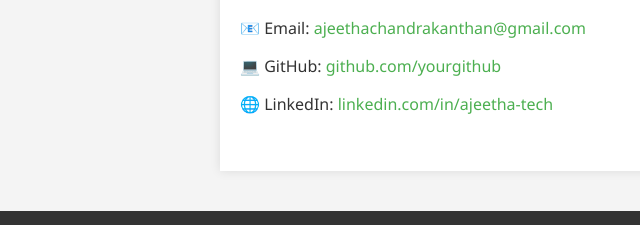
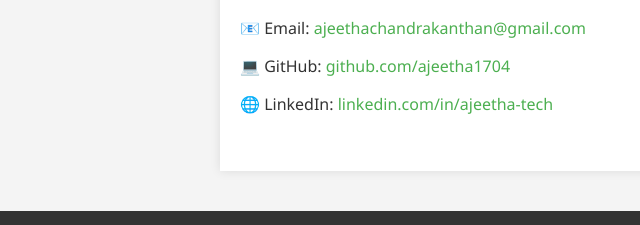
Before and after one commit to ajee1704/portfolio, a plain HTML site: page index.html in a window 1280 px wide. Shown: the part 1264-1489 px from the top of the page, 0-640 px from the left. Drawn offline with Linux system fonts and the light colour scheme.

Commit message:
index.html

```diff
--- a/index.html
+++ b/index.html
@@ -124,7 +124,7 @@
   <section id="contact">
     <h2>Contact</h2>
     <p class="contact-info">📧 Email: <a href="mailto:your.email@example.com">ajeethachandrakanthan@gmail.com</a></p>
-    <p class="contact-info">💻 GitHub: <a href="https://github.com/yourgithub" target="_blank">github.com/yourgithub</a></p>
+    <p class="contact-info">💻 GitHub: <a href="https://github.com/yourgithub" target="_blank">github.com/ajeetha1704</a></p>
     <p class="contact-info">🌐 LinkedIn: <a href="https://linkedin.com/in/yourprofile" target="_blank">linkedin.com/in/ajeetha-tech</a></p>
   </section>
 
```
